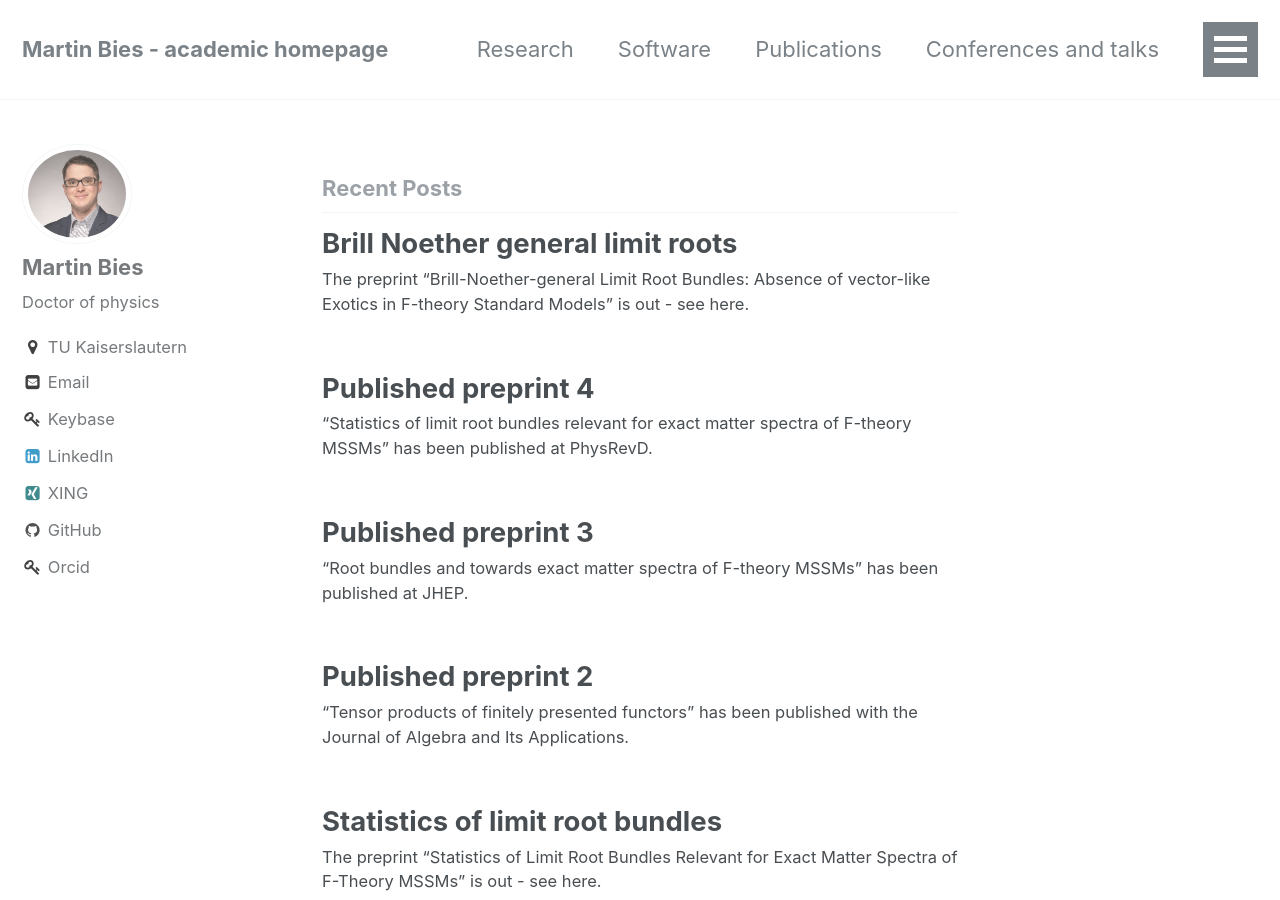
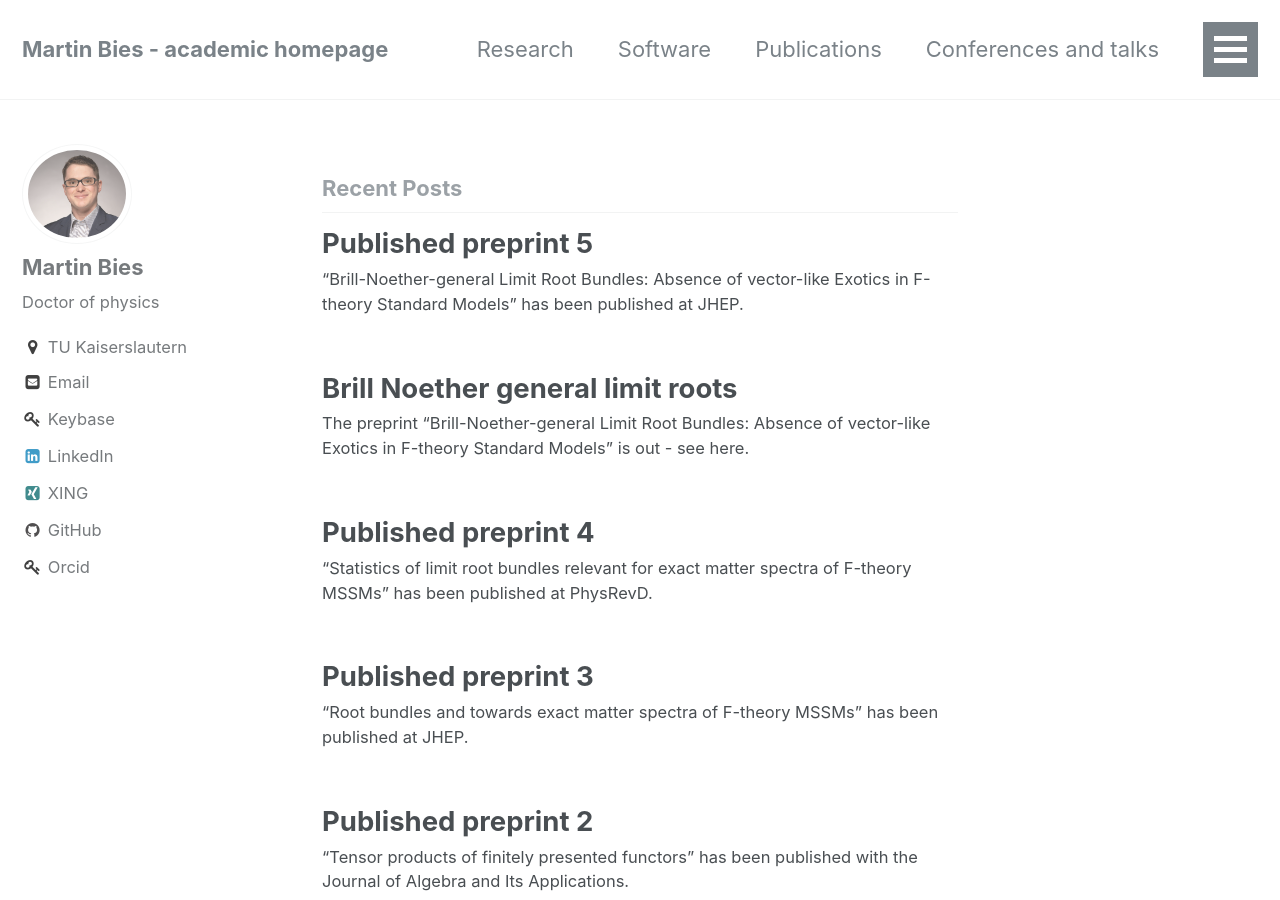
Before and after one commit to MartinBies/MartinBies.github.io, a Jekyll site: the page built from index.html, in a window 1280 px wide and 900 px high. Built offline with Jekyll 4.4.1, drawn with Linux system fonts in a browser that asks for light colours; the list of posts is cut into pages by our own code.

Commit message:
Update to reflect new published paper

```diff
--- /dev/null
+++ b/_posts/2022-11-03-Published preprint-5.md
@@ -0,0 +1,10 @@
+---
+comments: false
+---
+
+"Brill-Noether-general Limit Root Bundles: Absence of vector-like Exotics in F-theory Standard Models" has been published at [JHEP](https://link.springer.com/article/10.1007/JHEP11(2022)004).
+
+
+<!--You can do bullet points like this
+* a
+* b-->
```
Also changed, not shown: _pages/publications.md (+1 -1 lines), 1 other file.
